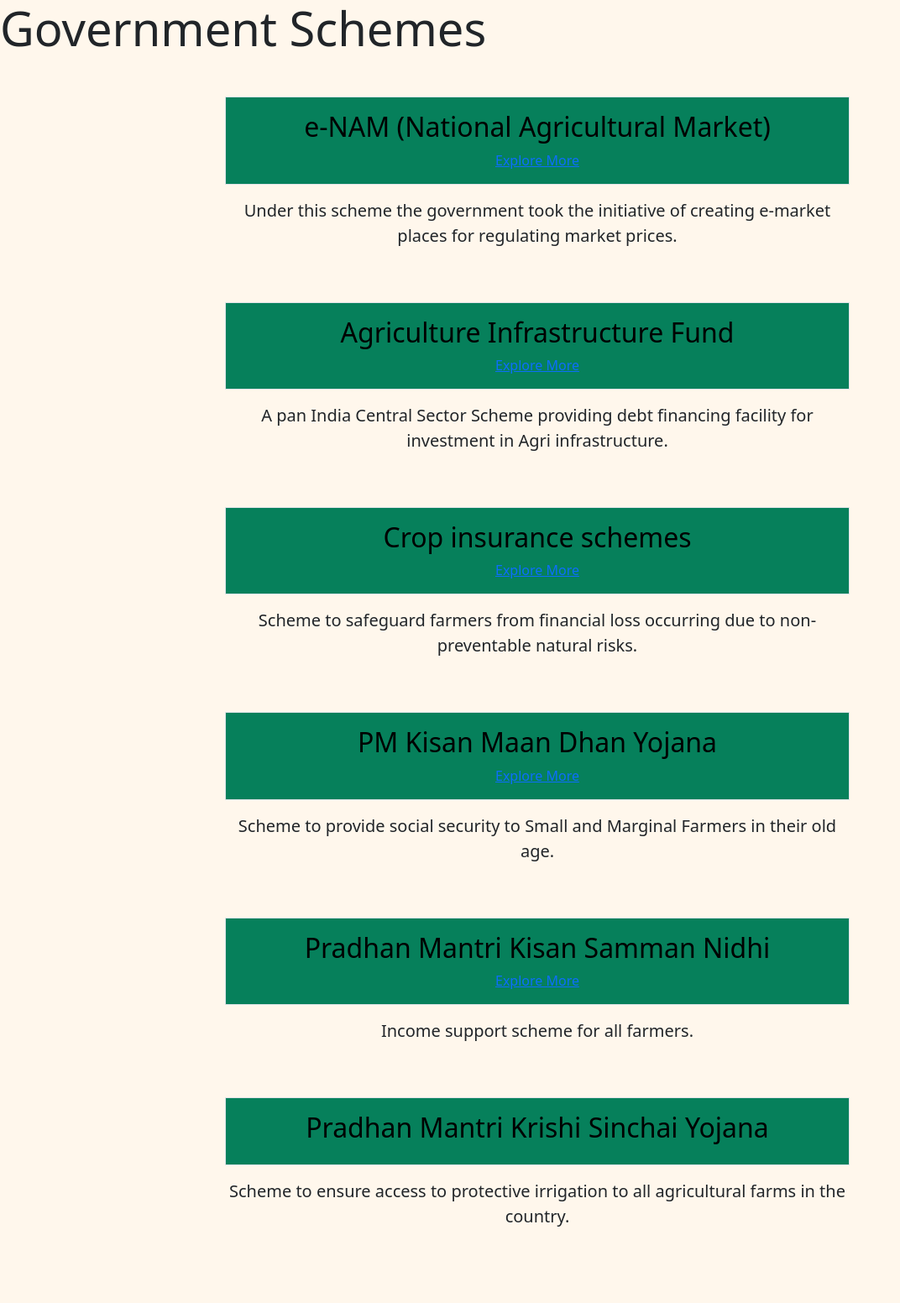
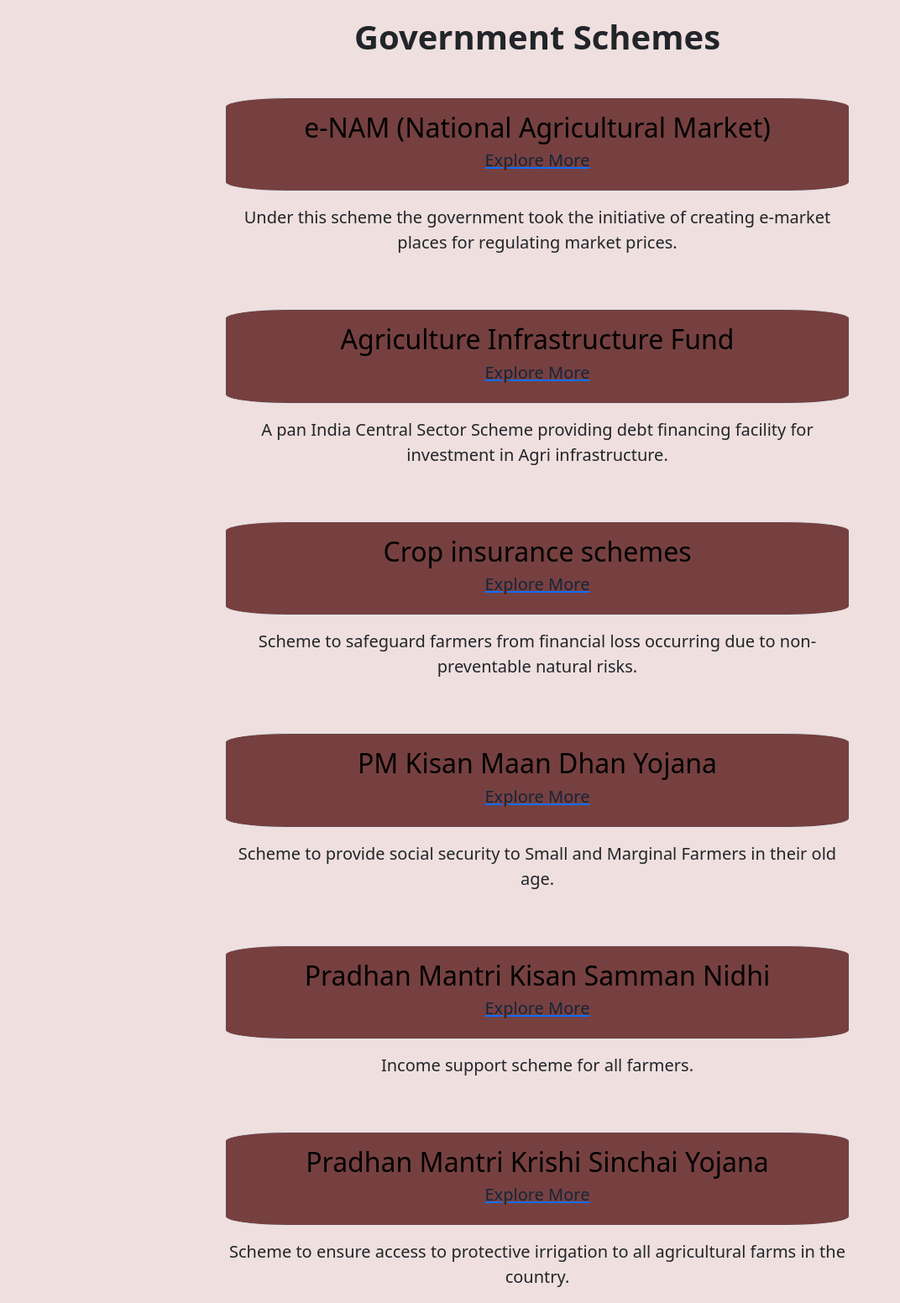
Before and after one commit to bhuvangour/KrishiCare, a Django app: page /GovtScheme in a window 1280 px wide. Shown: the whole page at 84% size, without its empty margins (0-1072 px from the left). Before the commit the page ends 1461 px from the top, so only its background shows below. Run offline with Django 4.2, Linux system fonts and the light colour scheme.

Commit message:
update SGovtscheme

```diff
--- a/static/Css/GovtScheme.css
+++ b/static/Css/GovtScheme.css
@@ -1,33 +1,64 @@
-*{
-    background-color: #FFF7EC ;
+* {
+    background-color: #efdfdf;
     margin: auto;
 }
 
-body{
+body {
     margin: 0;
     padding: 0;
-    background-color: #FFF7EC;
+    background-color: #efdfdf;
 }
 
-h2{
+h2 {
     color: black;
 }
 
-.bg{
-    background-color: #06805B;
+.bg {
+    background-color: #764040;
 }
 
-.textbg{
-    background-color: #06805B;
+.textbg {
+    background-color: #764040;
+    border-radius: 10%;
+    margin-left: 30px;
+    margin-right: 30px;
 }
 
-.linebreak{
+.linebreak {
     padding-bottom: 5vh;
 
 }
 
-a{
+.heading {
+    display: flex;
+    align-items: center;
+    justify-content: center;
+    padding-bottom: 40px;
+    padding-top: 20px;
+    font-weight: 650;
+    font-family: system-ui, -apple-system, BlinkMacSystemFont, 'Segoe UI', Roboto, Oxygen, Ubuntu, Cantarell, 'Open Sans', 'Helvetica Neue', sans-serif;
+}
+
+/* a{
     text-decoration: none;
+    background-color: #4c6995;
+} */
 
-    background-color: #06805B;
+h5 {
+    color: #182539;
+    background-color: #764040;
+    text-decoration: none;
+    border-radius: 10%;
+    margin-left: 30px;
+    margin-right: 30px;
 }
+
+.p-3 {
+    border-radius: 10%;
+    padding: 5rem !important;
+    padding-top: 1rem !important;
+    padding-right: 1rem !important;
+    padding-bottom: 1rem !important;
+    padding-left: 1rem !important;
+
+}
--- a/templates/GovtScheme.html
+++ b/templates/GovtScheme.html
@@ -3,20 +3,18 @@
   <head>
     <meta charset="utf-8">
     <title>Government Schemes</title>
-    {% load static %}
-    <link rel="shortcut icon" href="{%  static 'favicon.ico' %}">
-    <link rel="stylesheet" href="{% static 'Css/GovtScheme.css' %}">
+    <link rel="stylesheet" href="GovtScheme.css">
     <link href="https://cdn.jsdelivr.net/npm/bootstrap@5.2.0/dist/css/bootstrap.min.css" rel="stylesheet" integrity="sha384-gH2yIJqKdNHPEq0n4Mqa/HGKIhSkIHeL5AyhkYV8i59U5AR6csBvApHHNl/vI1Bx" crossorigin="anonymous">
   </head>
   <body>
-     <h1 class="display-4 linebreak">Government Schemes </h1>
+     <h1 class="heading">Government Schemes </h1>
      <div class="text-center">
           <div class= "row g-2 ">
             <div class="col-7 ">
 
                <div class="p-3 border bg mb-3">
                     <h2 class="display-7 textbg">e-NAM (National Agricultural Market)</h2>
-                    <a href="https://www.enam.gov.in/web/">Explore More</a>
+                    <a href="https://www.enam.gov.in/web/"><h5>Explore More</h5></a>
                </div>
                <p class="lead">
                     Under this scheme the government took the initiative of creating e-market places for regulating market prices.
@@ -26,7 +24,7 @@
 
                <div class="p-3 border bg mb-3">
                     <h2 class="display-7 textbg">Agriculture Infrastructure Fund</h2>
-                    <a href="https://agriinfra.dac.gov.in/">Explore More</a>
+                    <a href="https://agriinfra.dac.gov.in/"><h5>Explore More</h5></a>
                </div>
                <p class="lead">
                     A pan India Central Sector Scheme providing debt financing facility for investment in Agri infrastructure.
@@ -37,7 +35,7 @@
 
                <div class="p-3 border mb-3 bg">
                     <h2 class="display-7 textbg">Crop insurance schemes</h2>
-                    <a href="https://pmfby.gov.in/">Explore More</a>
+                    <a href="https://pmfby.gov.in/"><h5>Explore More</h5></a>
                </div>
                     <p class="lead">
                          Scheme to safeguard farmers from financial loss occurring due to non-preventable natural risks.
@@ -48,7 +46,7 @@
 
                <div class="p-3 border bg mb-3">
                     <h2 class="display-7 textbg">PM Kisan Maan Dhan Yojana</h2>
-                    <a href="https://pmkmy.gov.in/">Explore More</a>
+                    <a href="https://pmkmy.gov.in/"><h5>Explore More</h5></a>
                </div>
                     <p class="lead">
                          Scheme to provide social security to Small and Marginal Farmers in their old age.
@@ -59,7 +57,7 @@
 
                <div class="p-3 border bg mb-3">
                     <h2 class="display-7 textbg">Pradhan Mantri Kisan Samman Nidhi</h2>
-                    <a href="https://pmkisan.gov.in/">Explore More</a>
+                    <a href="https://pmkisan.gov.in/"><h5>Explore More</h5></a>
                </div>
                     <p class="lead">
                          Income support scheme for all farmers.
@@ -70,6 +68,7 @@
 
                <div class="p-3 border bg mb-3">
                     <h2 class="display-7 textbg">Pradhan Mantri Krishi Sinchai Yojana</h2>
+                    <a href="#"><h5>Explore More</h5></a>
                </div>
                     <p class="lead">
                          Scheme to ensure access to protective irrigation to all agricultural farms in the country.
```
Also changed, not shown: static/GovtScheme.css (deleted, +0 -58 lines), static/GovtScheme.html (deleted, +0 -81 lines).
